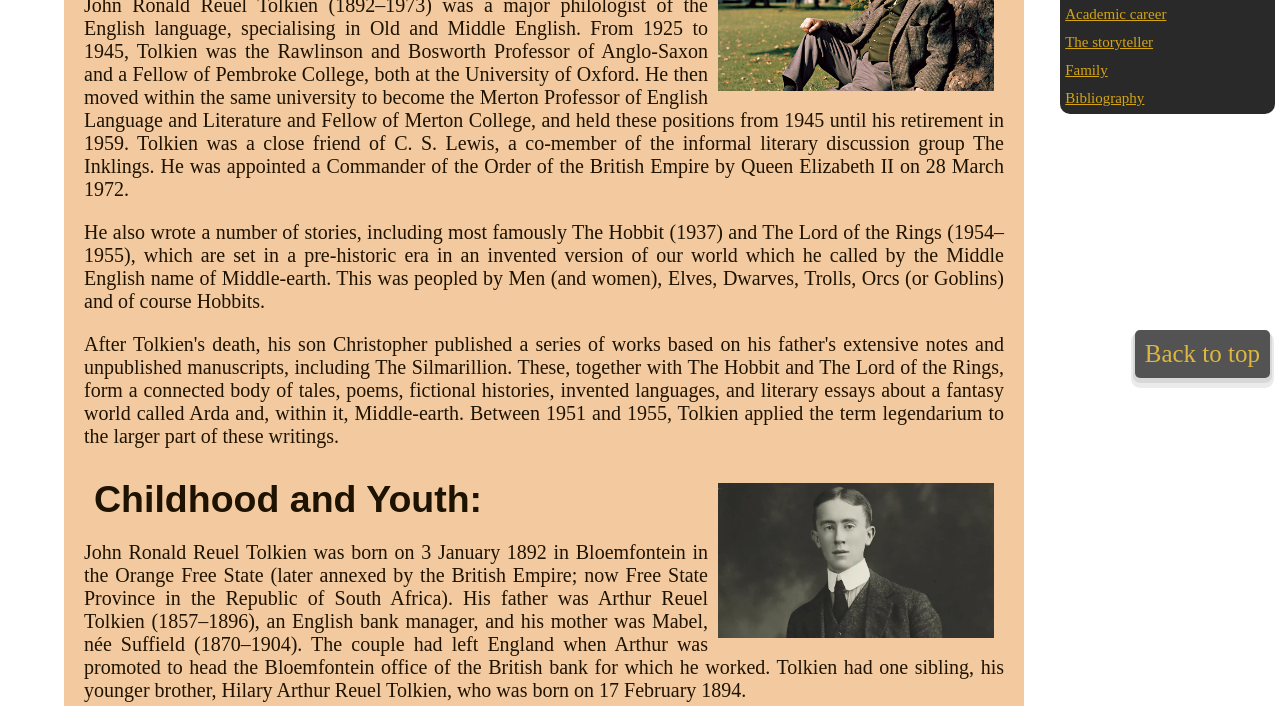
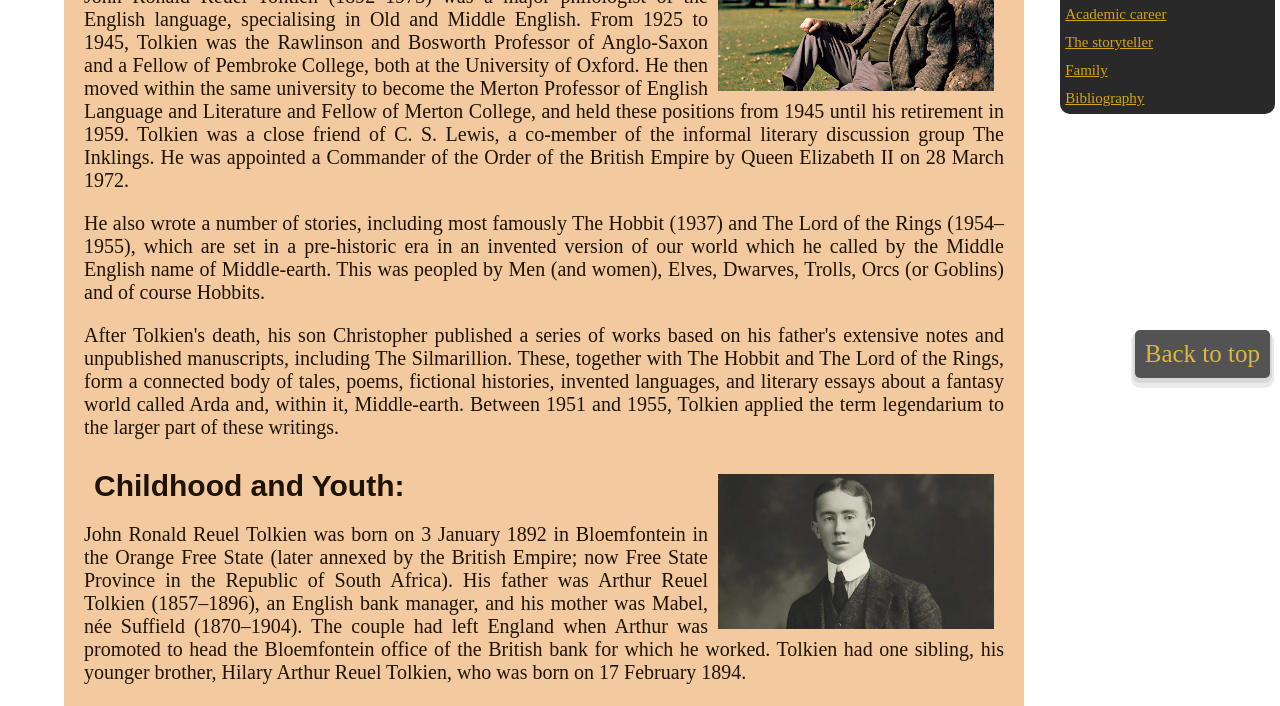
Before and after one commit to BarberoMiguel/Middle_Earth, a plain HTML site: page Pages/More_about/biografia.html in a window 1280 px wide. Shown: the part 412-1118 px from the top of the page. Drawn offline with Linux system fonts and the light colour scheme.

Commit message:
corregido formato de letras

```diff
--- a/CSS/biografia.css
+++ b/CSS/biografia.css
@@ -111,7 +111,7 @@ main h2, main h3 {
     color: var(--ink);
 }
 
-h3 {
+main h3 {
     font-size: 1.2rem;
 }
 
--- a/CSS/portfolio.css
+++ b/CSS/portfolio.css
@@ -126,7 +126,7 @@ main h2, main h3 {
     color: var(--ink);
 }
 
-h3 {
+main h3 {
     font-size: 1.2rem;
 }
 
```
